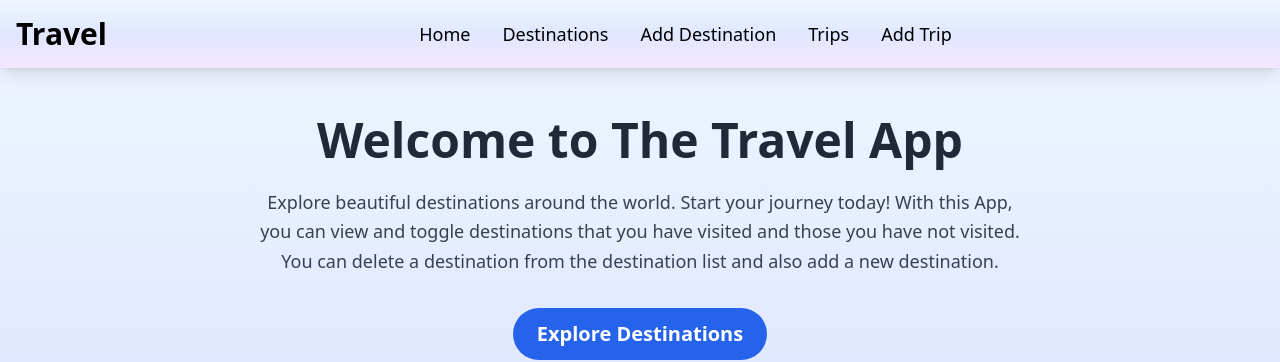
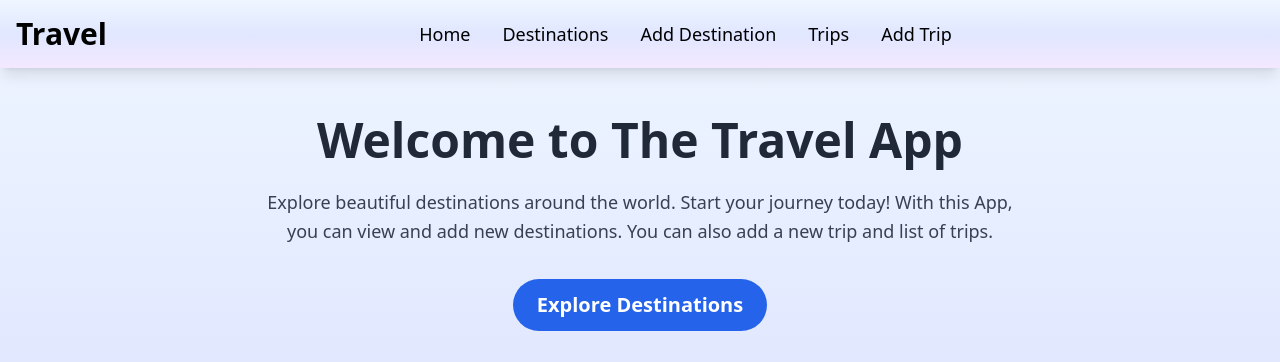
Before and after one commit to Mary-Gichana/Frontend-Travel, a React (Vite) app: page / in a window 1280 px wide. Shown: the top 362 px of the page. Built offline with nearby package versions, Linux system fonts and the light colour scheme; no server answers.

Commit message:
Refactored Home Component

```diff
--- a/src/components/Home.jsx
+++ b/src/components/Home.jsx
@@ -13,10 +13,8 @@ function Home() {
           </h1>
           <p className="text-lg text-gray-700 max-w-3xl mx-auto mb-8 leading-relaxed">
             Explore beautiful destinations around the world. Start your journey
-            today! With this App, you can view and toggle destinations that you
-            have visited and those you have not visited. You can delete a
-            destination from the destination list and also add a new
-            destination.
+            today! With this App, you can view and add new destinations. You can
+            also add a new trip and list of trips.
           </p>
           <div className="flex justify-center mb-12">
             <a
```
